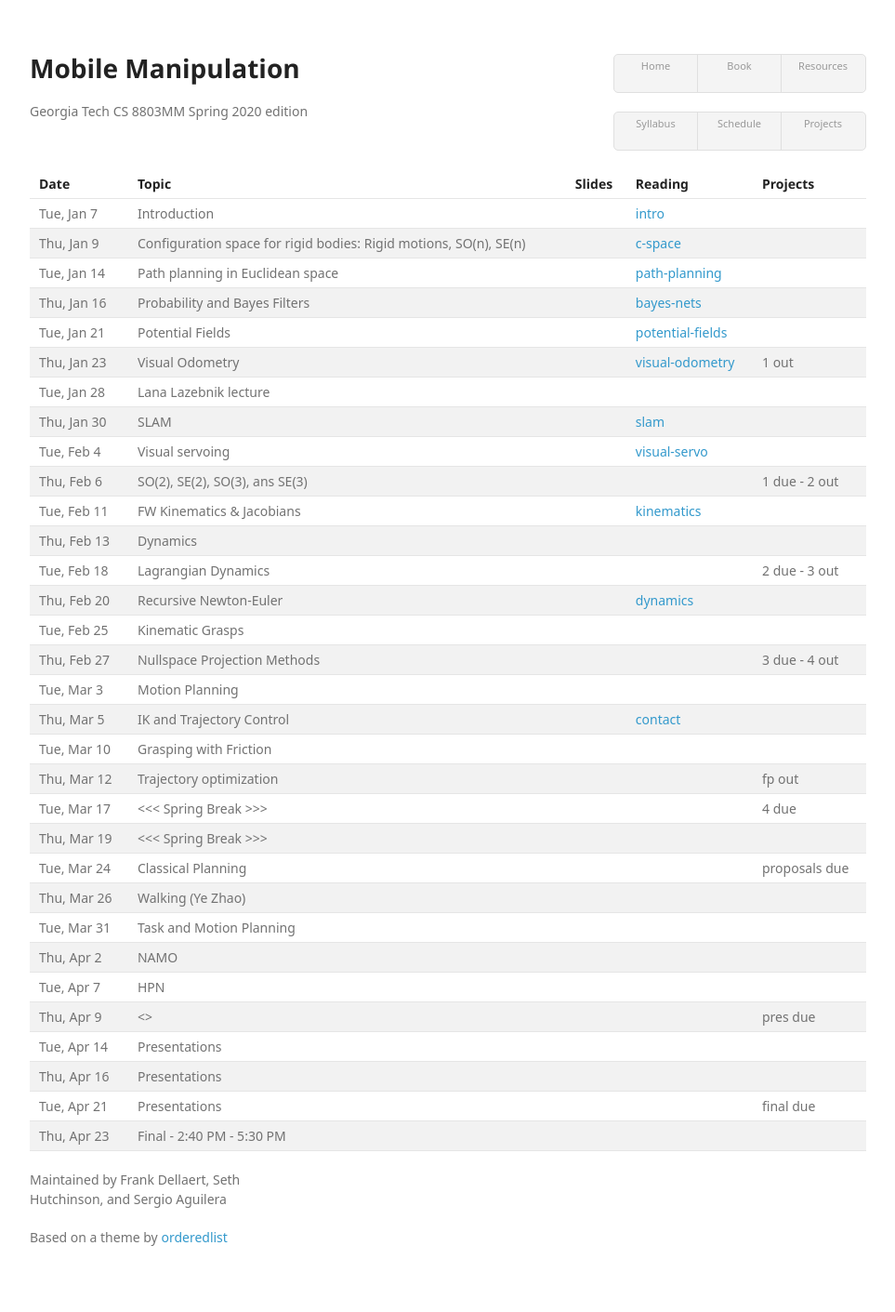
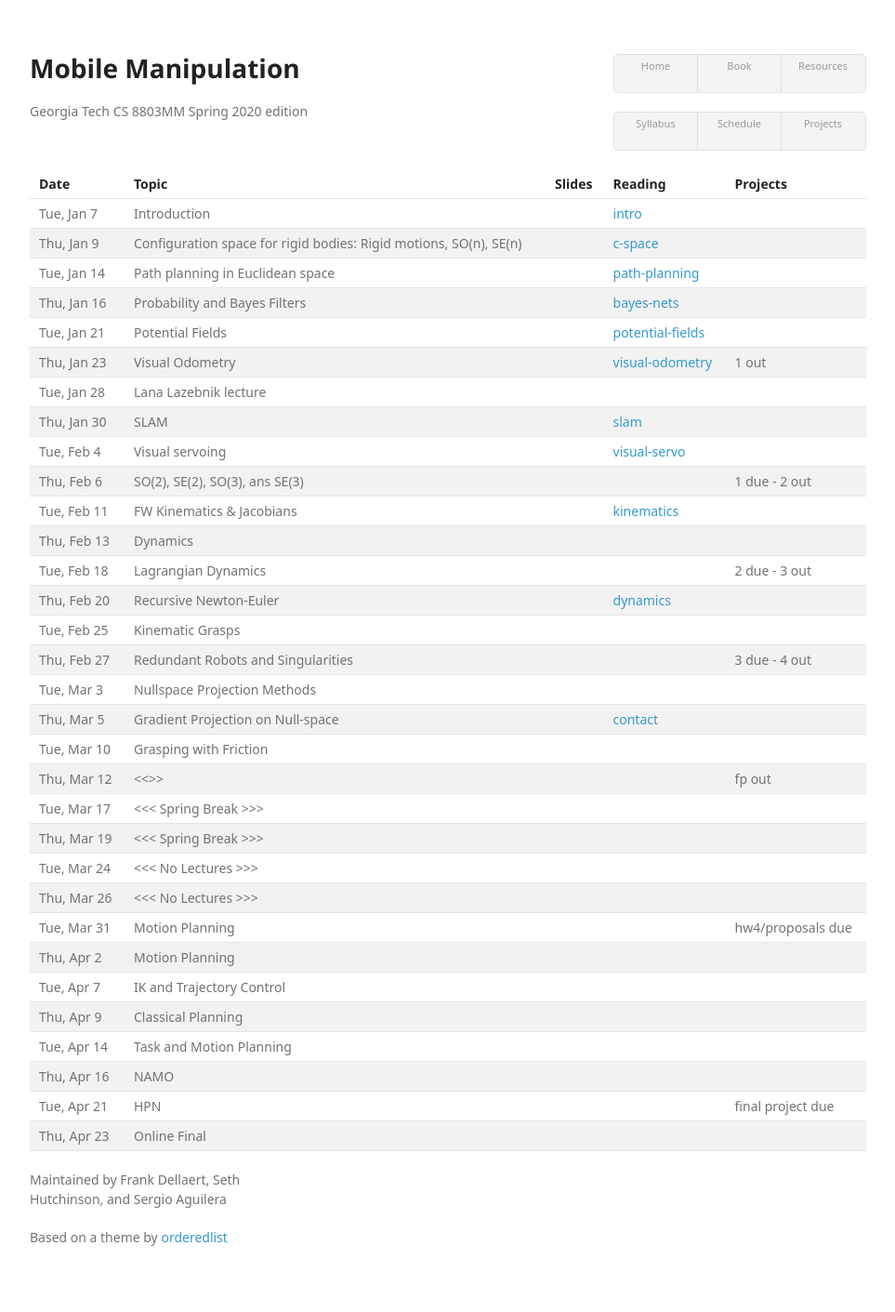
Before and after one commit to dellaert/20S-8803MM, a Jekyll site: the page built from schedule.html, in a window 1280 px wide. Shown: the whole page at 93% size, without its empty margins (158-1121 px from the left). Built offline with Jekyll 4.4.1, drawn with Linux system fonts in a browser that asks for light colours; some web fonts are replaced; some of the changed lines change nothing that is shown.

Commit message:
Moved schedule to new file

```diff
--- a/_data/Schedule-8803.csv
+++ b/_data/Schedule-8803.csv
@@ -21,8 +21,8 @@ Week,Month,Date,Day,3630,Instructor,Topic,Slides,Reading,Projects,,Topics,,,
 10,Mar,12,Thu,Frank,Seth,<<<Cancelled>>>,-,-,fp out,,Trajectory optimization,,,
 11,Mar,17,Tue,<<>>,,<<< Spring Break >>>,-,-,,NAMO,,,,
 11,Mar,19,Thu,<<>>,,<<< Spring Break >>>,-,-,,Walking,Applications:,True MM,Robot,Source
-12,Mar,24,Tue,,,<<<No Lectures>>>,-,-,,Classical Planning,Opening a door,y,,
-12,Mar,26,Thu,,,<<<No Lectures>>>,-,-,,Task and Motion Planning,Picking fruit,,,
+12,Mar,24,Tue,,,<<< No Lectures >>>,-,-,,Classical Planning,Opening a door,y,,
+12,Mar,26,Thu,,,<<< No Lectures >>>,-,-,,Task and Motion Planning,Picking fruit,,,
 13,Mar,31,Tue,Frank,Seth,Motion Planning,-,-,hw4/proposals due,HPN ?,Robotic forklift,,,
 13,Apr,2,Thu,Seth,Seth,Motion Planning,-,-,,,BD Arms on wheels,y,,
 14,Apr,7,Tue,Frank,Frank,IK and Trajectory Control,-,-,,,Robot waiter,y,Krang,Munzir Zafar
@@ -30,4 +30,4 @@ Week,Month,Date,Day,3630,Instructor,Topic,Slides,Reading,Projects,,Topics,,,
 15,Apr,14,Tue,Seth,Seth,Task and Motion Planning,-,-,,,Go get a beer,,,
 15,Apr,16,Thu,Seth,Frank,NAMO,-,-,,,DRC,,,
 16,Apr,21,Tue,Frank,Frank,HPN,-,-,final project due,,,,,
-,Apr,23,Thu,,,Final - 2:40 PM ‐ 5:30 PM,-,-,,,,,,
+,Apr,23,Thu,,,Online Final,-,-,,,,,,
--- a/_data/Schedule.csv
+++ /dev/null
@@ -1,33 +0,0 @@
-Week,Month,Date,Day,3630,Instructor,Topic,Slides,Reading,Projects,,Topics,,,
-1,Jan,7,Tue,Seth,Seth,Introduction,-,intro,,Intro,,,,
-1,Jan,9,Thu,Seth,Seth,"Configuration space for rigid bodies: Rigid motions, SO(n), SE(n) ",-,c-space,,Configuration spaces,,,,
-2,Jan,14,Tue,Frank,Seth,Path planning in Euclidean space,-,path-planning,,Roadmaps/visibility,,,,
-2,Jan,16,Thu,Frank,Frank,Probability and Bayes Filters,-,bayes-nets,,Wheeled Vehicles,,,,
-3,Jan,21,Tue,<<>>,Seth,Potential Fields,-,potential-fields,,SLAM,,L&P,,
-3,Jan,23,Thu,Frank,Frank,Visual Odometry,-,visual-odometry,1 out,Visual Odometry,,,,
-4,Jan,28,Tue,Seth,Lana,Lana Lazebnik lecture,-,-,,MP: plane for base,,,,
-4,Jan,30,Thu,Seth,Frank,SLAM,-,slam,,Trajectory Optimization,,,,
-5,Feb,4,Tue,Frank,Seth,Visual servoing,-,visual-servo,,Localization,,,,
-5,Feb,6,Thu,Seth,Frank,"SO(2), SE(2), SO(3), ans SE(3)",-,-,1 due - 2 out,,,Ye Zhao guest lecture,,
-6,Feb,11,Tue,Seth,Frank,FW Kinematics & Jacobians,-,kinematics,,Visual servoing,,,,
-6,Feb,13,Thu,Frank,Seth,Dynamics,-,-,,Force Control,,http://www.neil.dantam.name/,,
-7,Feb,18,Tue,Seth,Seth,Lagrangian Dynamics,-,-,2 due - 3 out,Arm Kinematics (F&I),,http://people.csail.mit.edu/tlp/IJRRBel.html,,
-7,Feb,20,Thu,Seth,Frank,Recursive Newton-Euler,-,dynamics,,Grasping,,,,
-8,Feb,25,Tue,Frank,Frank,Kinematic Grasps,-,-,,MP: Non-euclidean,,,,
-8,Feb,27,Thu,Frank,Seth,Nullspace Projection Methods,-,-,3 due - 4 out,MP: PRM,,Seth:,14,15
-9,Mar,3,Tue,Seth,Frank,Motion Planning,-,-,,"MP: RRT, RRT*",,Frank:,14,12
-9,Mar,5,Thu,Seth,Frank,IK and Trajectory Control,-,contact,,CHOMP,,,0,-3
-10,Mar,10,Tue,Seth,Frank,Grasping with Friction,-,-,,GPMP,,,,
-10,Mar,12,Thu,Frank,Seth,Trajectory optimization,-,-,fp out,,,,,
-11,Mar,17,Tue,<<>>,,<<< Spring Break >>>,-,-,4 due,NAMO,,,,
-11,Mar,19,Thu,<<>>,,<<< Spring Break >>>,-,-,,Walking,Applications:,True MM,Robot,Source
-12,Mar,24,Tue,Frank,Seth,Classical Planning,-,-,proposals due,Classical Planning,Opening a door,y,,
-12,Mar,26,Thu,Seth,Ye,Walking (Ye Zhao),-,-,,Task and Motion Planning,Picking fruit,,,
-13,Mar,31,Tue,Frank,Seth,Task and Motion Planning,-,-,,HPN ?,Robotic forklift,,,
-13,Apr,2,Thu,Frank,Seth,NAMO,-,-,,,BD Arms on wheels,y,,
-14,Apr,7,Tue,Seth,Frank,HPN,-,-,,,Robot waiter,y,Krang,Munzir Zafar
-14,Apr,9,Thu,Frank,Seth,<<TBD>>,-,-,pres due,,Shared manipulation,y,,
-15,Apr,14,Tue,Seth,Frank,Presentations,-,-,,,Go get a beer,,,
-15,Apr,16,Thu,Frank,Seth,Presentations,-,-,,,DRC,,,
-16,Apr,21,Tue,Frank,Seth,Presentations,-,-,final due,,,,,
-,Apr,23,Thu,,,Final - 2:40 PM ‐ 5:30 PM,-,-,,,,,,
--- a/schedule.html
+++ b/schedule.html
@@ -14,7 +14,7 @@ title: Schedule
     </tr>
   </thead>
   <tbody>
-    {% for item in site.data.Schedule %}
+    {% for item in site.data.Schedule-8803 %}
     <tr>
       <td>{{item.Day}}, {{item.Month}} {{item.Date}}</td>
       <td>{{item.Topic}}</td>
```
